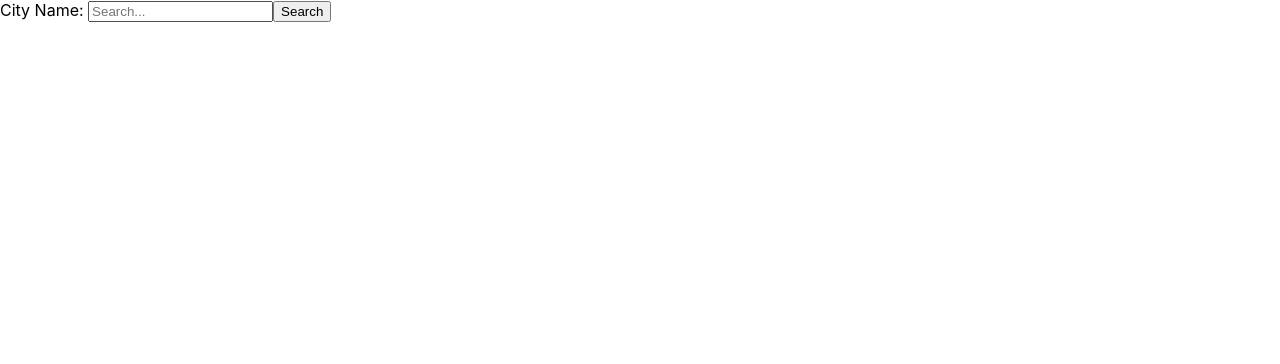
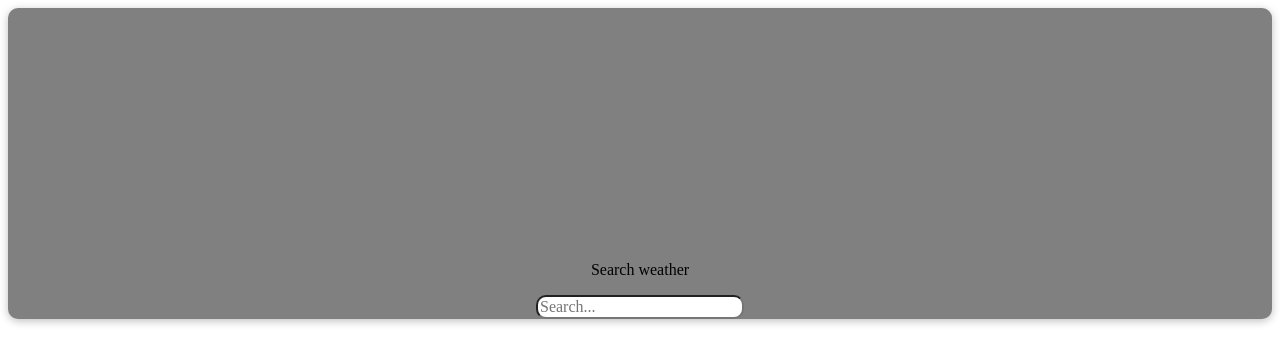
Before and after one commit to witekmikolajczak/Green1-blog, a React (Create React App) app: page / in a window 1280 px wide. Shown: the top 364 px of the page. Built offline with nearby package versions, Linux system fonts and the light colour scheme.

Commit message:
Add functionality

```diff
--- a/src/App.js
+++ b/src/App.js
@@ -1,45 +1,11 @@
-import Weather from "./components/UI/Weather.js";
-import React, { useState, useEffect } from "react";
-import axios from "axios";
-import Button from "./components/UI/Button.js";
-import Result from "./components/UI/Result.js";
+import React from "react";
+
+import Weather from "./components/Weather/Weather.js";
 
 function App() {
-  const [city, setCity] = useState("");
-  const [weather, setWeather] = useState([]);
-  const api = {
-    key: "cf7c660938beef44011efd6e5378e6d8",
-    url: `http://api.openweathermap.org/data/2.5/`,
-  };
-
-  let boolean = false;
-  const search = () => {
-    boolean = true;
-    // if (e.key === "Enter") {
-    axios
-      .get(`${api.url}weather?q=${city}&units=metric&appid=${api.key}`)
-      .then((response) => {
-        setWeather(response);
-        setCity("");
-      });
-    // }
-  };
-
-  // console.log(weather.data);
-
   return (
     <React.Fragment>
-      <label htmlFor="city-name">City Name: </label>
-      <input
-        type="text"
-        id="city-name"
-        placeholder="Search..."
-        onChange={(event) => setCity(event.target.value)}
-        value={city}
-        // onKeyPress={search}
-      />
-      <Button onClick={search}>Search</Button>
-      {boolean ? <Result data={weather.data} /> : (boolean = false)}
+      <Weather />
     </React.Fragment>
   );
 }
--- a/src/components/UI/Button.js
+++ /dev/null
@@ -1,7 +0,0 @@
-import React from "react";
-
-const Button = (props) => {
-  return <button onClick={props.onClick}>{props.children}</button>;
-};
-
-export default Button;
--- /dev/null
+++ b/src/components/UI/Card.js
@@ -0,0 +1,10 @@
+import React from "react";
+import classes from "./Card.module.css";
+
+const Card = (props) => {
+  return (
+    <div className={`${classes.card} ${props.className}`}>{props.children}</div>
+  );
+};
+
+export default Card;
--- /dev/null
+++ b/src/components/UI/Card.module.css
@@ -0,0 +1,5 @@
+.card {
+  background-color: grey;
+  box-shadow: 0 2px 8px rgba(0, 0, 0, 0.26);
+  border-radius: 10px;
+}
--- a/src/components/UI/Result.js
+++ /dev/null
@@ -1,18 +0,0 @@
-import React from "react";
-
-const Result = (props) => {
-  console.log(props.data.main);
-
-  return (
-    <div>
-      <main>
-        {typeof props.data.main != "undefined" ? (
-          <div>{props.data.main}</div>
-        ) : (
-          ""
-        )}
-      </main>
-    </div>
-  );
-};
-export default Result;
--- a/src/components/UI/Weather.js
+++ /dev/null
@@ -1,5 +0,0 @@
-import classes from "./Weather.module.css";
-
-const Weather = () => {};
-
-export default Weather;
--- a/src/components/UI/Weather.module.css
+++ /dev/null
@@ -1,3 +0,0 @@
-.input {
-  border-radius: 10px;
-}
--- /dev/null
+++ b/src/components/Weather/Weather.js
@@ -0,0 +1,53 @@
+import React, { useState } from "react";
+import Card from "../UI/Card";
+import classes from "./Weather.module.css";
+
+const Weather = (props) => {
+  const [city, setCity] = useState("");
+  const [weather, setWeather] = useState([]);
+
+  const api = {
+    key: "cf7c660938beef44011efd6e5378e6d8",
+    url: `http://api.openweathermap.org/data/2.5/`,
+  };
+
+  const search = (evt) => {
+    if (evt.key === "Enter") {
+      fetch(`${api.url}weather?q=${city}&units=metric&APPID=${api.key}`)
+        .then((response) => response.json())
+        .then((result) => {
+          setWeather(result);
+          setCity("");
+          console.log(result);
+        });
+    }
+  };
+
+  return (
+    <Card className={classes.input}>
+      <div>
+        <label htmlFor="city">Search weather</label>
+        <input
+          type="text"
+          id="city"
+          placeholder="Search..."
+          onChange={(event) => setCity(event.target.value)}
+          value={city}
+          onKeyPress={search}
+        />
+      </div>
+      {typeof weather.main != "undefined" ? (
+        <div className={classes.result}>
+          <ul>
+            {weather.name}
+            {weather.main.temp}
+          </ul>
+        </div>
+      ) : (
+        ""
+      )}
+    </Card>
+  );
+};
+
+export default Weather;
--- /dev/null
+++ b/src/components/Weather/Weather.module.css
@@ -0,0 +1,17 @@
+.input {
+  padding-top: 20%;
+  text-align: center;
+}
+
+.input label {
+  display: block;
+  padding-bottom: 1rem;
+}
+
+.input input {
+  border-radius: 10px;
+  font: inherit;
+}
+
+.result {
+}
--- a/src/index.css
+++ b/src/index.css
@@ -1,13 +1,3 @@
-body {
-  margin: 0;
-  font-family: -apple-system, BlinkMacSystemFont, 'Segoe UI', 'Roboto', 'Oxygen',
-    'Ubuntu', 'Cantarell', 'Fira Sans', 'Droid Sans', 'Helvetica Neue',
-    sans-serif;
-  -webkit-font-smoothing: antialiased;
-  -moz-osx-font-smoothing: grayscale;
+* {
+  box-sizing: border-box;
 }
-
-code {
-  font-family: source-code-pro, Menlo, Monaco, Consolas, 'Courier New',
-    monospace;
-}
```
Also changed, not shown: 1 other file (tests, documents, lock files or other folders).
